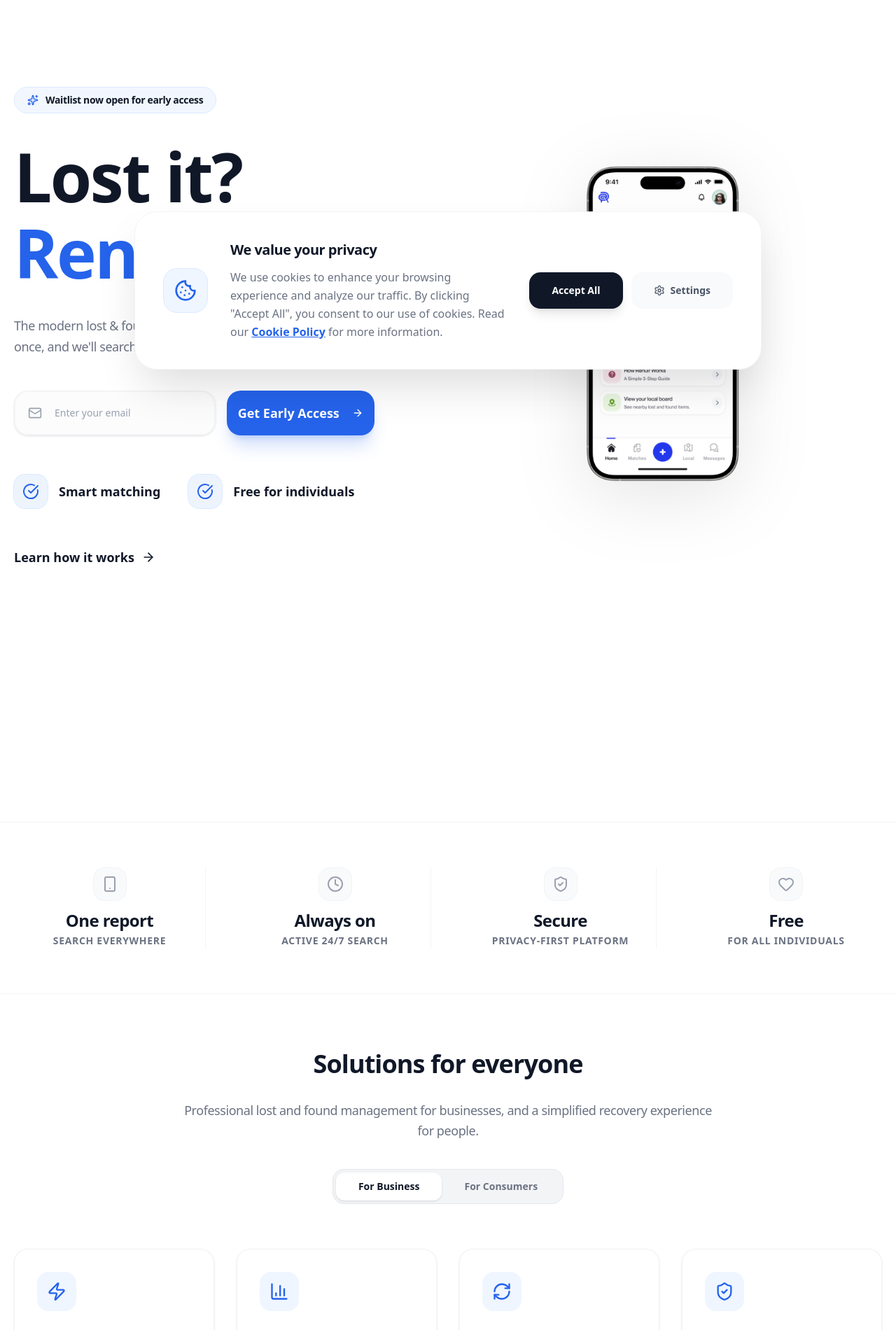
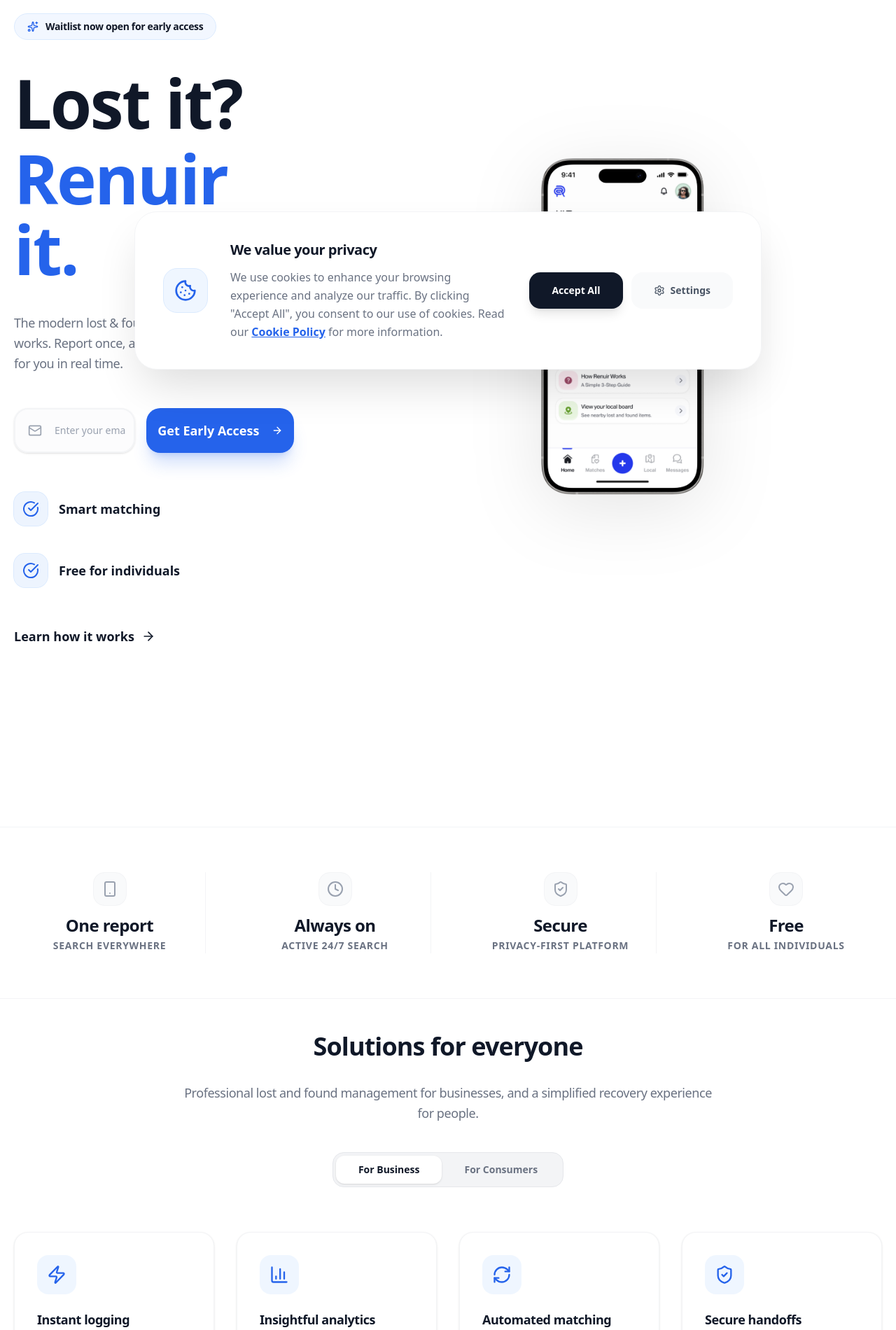
Before and after one commit to opemati90/renuir-website-redesign, a Next.js app: page / in a window 1280 px wide. Shown: the part 240-2140 px from the top of the page at 70% size. Built offline with nearby package versions, Linux system fonts and the light colour scheme.

Commit message:
Further optimize spacing, increase hero image size, and fix FAQ CTA readability

```diff
--- a/components/home/HomeFaq.tsx
+++ b/components/home/HomeFaq.tsx
@@ -17,7 +17,7 @@
   const isInView = useInView(ref, { once: true, amount: 0.1 });
 
   return (
-    <section id="faq" className="bg-white py-16 md:py-20">
+    <section id="faq" className="bg-white py-10 md:py-12">
       <motion.div
         ref={ref}
         initial="hidden"
@@ -86,12 +86,12 @@
           {/* Decorative background element */}
           <div className="absolute top-0 right-0 -translate-y-1/2 translate-x-1/4 w-64 h-64 bg-primary-600/20 rounded-full blur-3xl pointer-events-none" />
 
-          <div className="relative z-10 flex flex-col md:flex-row items-center justify-between gap-10">
+          <div className="relative z-10 flex flex-col md:flex-row items-center justify-between gap-10 text-white">
             <div className="flex-1 text-center md:text-left space-y-4">
-              <Typography variant="h3" className="text-3xl md:text-4xl font-black tracking-tight leading-tight">
+              <Typography variant="h3" className="text-3xl md:text-4xl font-black tracking-tight leading-tight !text-white">
                 More than just an automated platform.
               </Typography>
-              <p className="text-gray-400 text-lg md:text-xl max-w-xl leading-relaxed">
+              <p className="text-gray-300 text-lg md:text-xl max-w-xl leading-relaxed">
                 Our dedicated support team is here to ensure every lost item has the best chance of finding its way back home.
               </p>
             </div>
--- a/components/home/HomeHero.tsx
+++ b/components/home/HomeHero.tsx
@@ -39,7 +39,7 @@
   const isInView = useInView(containerRef, { once: true, amount: 0.1 });
 
   return (
-    <section className="bg-white pt-12 md:pt-16 pb-12 md:pb-16 overflow-hidden">
+    <section className="bg-white pt-4 md:pt-6 pb-4 md:pb-6 overflow-hidden">
       <div ref={containerRef} className="app-container">
         <div className="flex flex-col lg:flex-row gap-16 lg:gap-24 items-center">
           {/* Left Content */}
@@ -47,7 +47,7 @@
             initial="hidden"
             animate={isInView ? "show" : "hidden"}
             variants={fadeIn("up", "tween", 0.1, 0.6)}
-            className="flex-1 lg:flex-[0.45] space-y-10"
+            className="flex-1 lg:flex-[0.35] space-y-10"
           >
             {/* Badge */}
             <motion.div
@@ -185,7 +185,7 @@
             initial={{ opacity: 0, scale: 0.9, x: 20 }}
             animate={isInView ? { opacity: 1, scale: 1, x: 0 } : { opacity: 0, scale: 0.9, x: 20 }}
             transition={{ delay: 0.4, duration: 0.8, ease: "easeOut" }}
-            className="flex-1 lg:flex-[0.55] w-full flex items-center justify-center"
+            className="flex-1 lg:flex-[0.65] w-full flex items-center justify-center"
           >
             <div className="relative w-full max-w-2xl mx-auto">
               {/* Subtle backdrop highlight */}
--- a/components/home/HomeQuote.tsx
+++ b/components/home/HomeQuote.tsx
@@ -10,7 +10,7 @@
   const isInView = useInView(ref, { once: true, amount: 0.2 });
 
   return (
-    <section className="bg-gray-50 py-16 md:py-20" id="about">
+    <section className="bg-gray-50 py-10 md:py-12" id="about">
       <div ref={ref} className="app-container">
         <div className="grid grid-cols-1 lg:grid-cols-2 gap-20 items-center">
           {/* Content Side */}
--- a/components/home/HomeWaitlist.tsx
+++ b/components/home/HomeWaitlist.tsx
@@ -40,7 +40,7 @@
   const isInView = useInView(ref, { once: true, amount: 0.2 });
 
   return (
-    <section id="waitlist" className="bg-gray-50 py-16 md:py-20">
+    <section id="waitlist" className="bg-gray-50 py-10 md:py-12">
       <motion.div
         ref={ref}
         initial="hidden"
--- a/components/home/HowitWorks.tsx
+++ b/components/home/HowitWorks.tsx
@@ -16,7 +16,7 @@
   return (
     <section
       id="how-it-works"
-      className="bg-white py-16 md:py-20 overflow-hidden"
+      className="bg-white py-10 md:py-12 overflow-hidden"
     >
       <div ref={ref} className="app-container">
         {/* Header */}
--- a/components/home/TailoredFor.tsx
+++ b/components/home/TailoredFor.tsx
@@ -17,7 +17,7 @@
   const features = audience === "business" ? businessFeaturesData : consumerFeaturesData;
 
   return (
-    <section className="app-container py-16 md:py-20" id="features">
+    <section className="app-container py-10 md:py-12" id="features">
       <motion.div
         ref={ref}
         initial="hidden"
```
